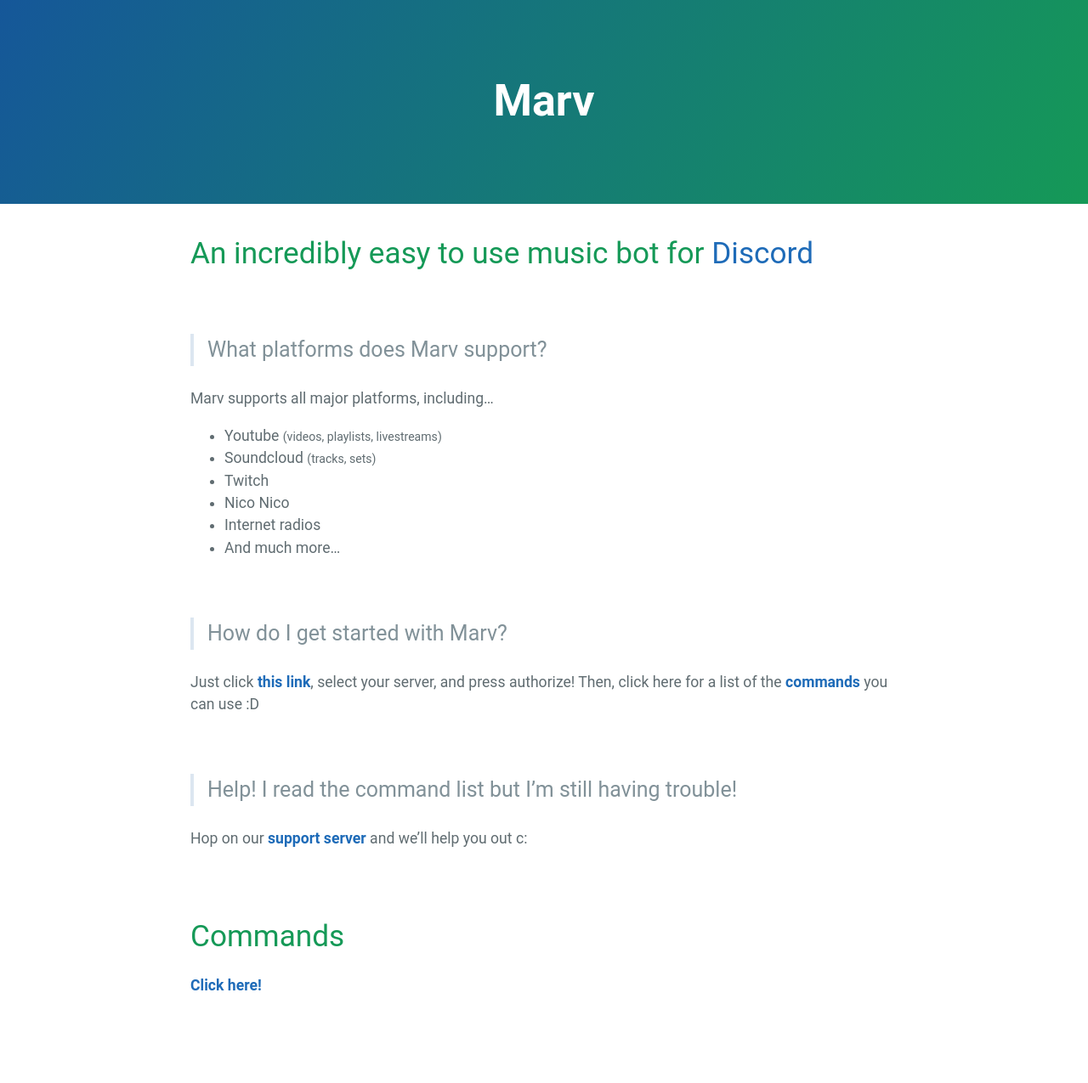
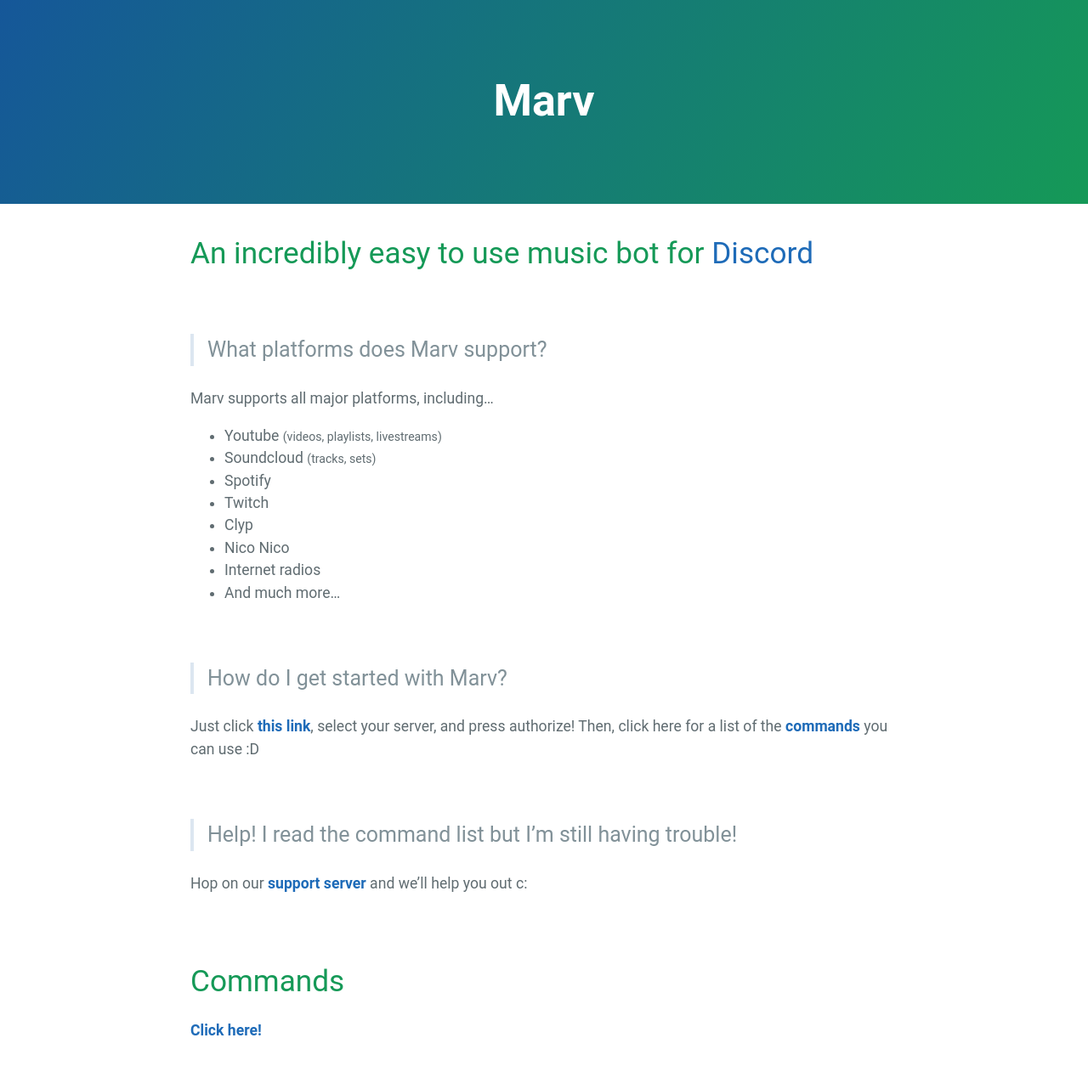
Before and after one commit to mymindishazel/marv-docs, a Jekyll site: the page built from index.md, in a window 1280 px wide. Shown: the whole page at 85% size. Built offline with Jekyll 4.4.1, drawn with Linux system fonts in a browser that asks for light colours; our own code applies the rules of GitHub Pages for plain Markdown files; before the commit the page ends 1223 px from its top, so only the background shows below that.

Commit message:
Update index.md

```diff
--- a/index.md
+++ b/index.md
@@ -7,7 +7,9 @@
 Marv supports all major platforms, including...
 - Youtube <small>(videos, playlists, livestreams)</small>
 - Soundcloud <small>(tracks, sets)</small>
+- Spotify
 - Twitch
+- Clyp
 - Nico Nico
 - Internet radios
 - And much more...
```
